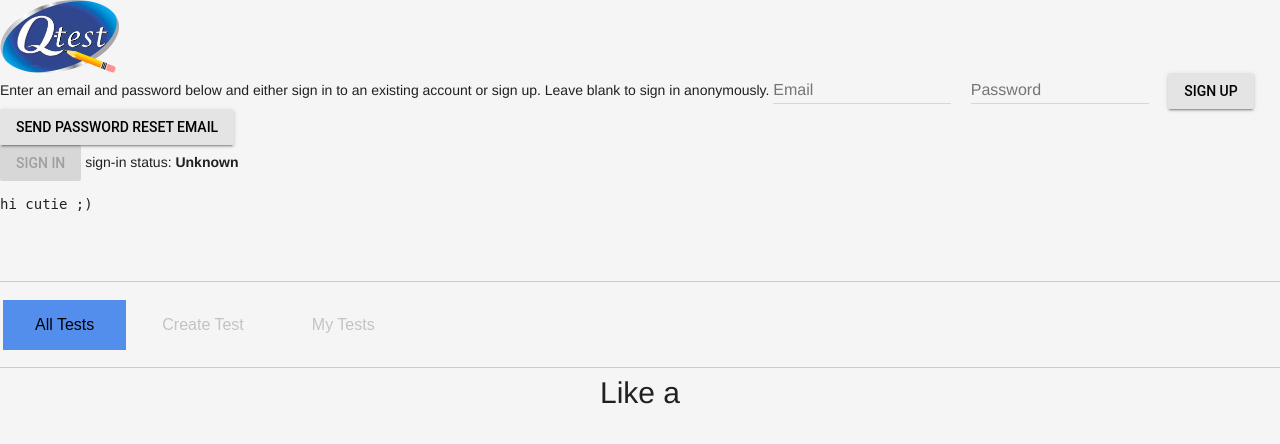
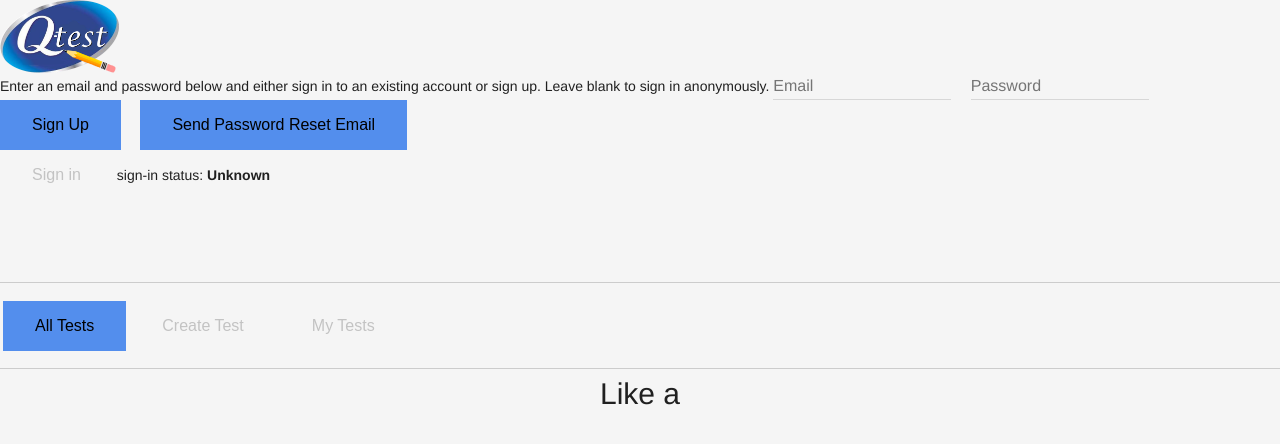
Before and after one commit to jjjpanda/SSW-322, a PHP site: page / in a window 1280 px wide. Shown: the top 444 px of the page. Run offline with PHP 8.4, Linux system fonts and the light colour scheme; some libraries are stand-ins or nearby versions.

```diff
--- a/public/nav.html
+++ b/public/nav.html
@@ -24,13 +24,13 @@
   &nbsp;&nbsp;&nbsp;
   <input class="mdl-textfield__input" style="display:inline;width:auto;" type="password" id="password" name="password" placeholder="Password"/>
   &nbsp;&nbsp;&nbsp;
-  <button class="mdl-button mdl-js-button mdl-button--raised" id="quickstart-sign-up" name="signup">Sign Up</button>
+  <button class="button" id="quickstart-sign-up" name="signup">Sign Up</button>
   &nbsp;&nbsp;&nbsp;
-  <button class="mdl-button mdl-js-button mdl-button--raised" id="quickstart-password-reset" name="verify-email">Send Password Reset Email</button>
+  <button class="button" id="quickstart-password-reset" name="verify-email">Send Password Reset Email</button>
 </div>
-<button disabled class="mdl-button mdl-js-button mdl-button--raised" id="quickstart-sign-in" name="signin">Sign in</button>
+<button disabled class="button" id="quickstart-sign-in" name="signin">Sign in</button>
 sign-in status: <span id="quickstart-sign-in-status">Unknown</span>
-<pre><code id="quickstart-account-details">hi cutie ;)</code></pre>
+<pre><code style="display:none" id="quickstart-account-details">hi cutie ;)</code></pre>
 
 <br></br>
 
--- a/public/res/css.css
+++ b/public/res/css.css
@@ -1,10 +1,6 @@
 #logo{
     width: 119px;
     height: 73px;
-}
-
-#mdl-button{
-    float: right;
 }
 
 html{
```
